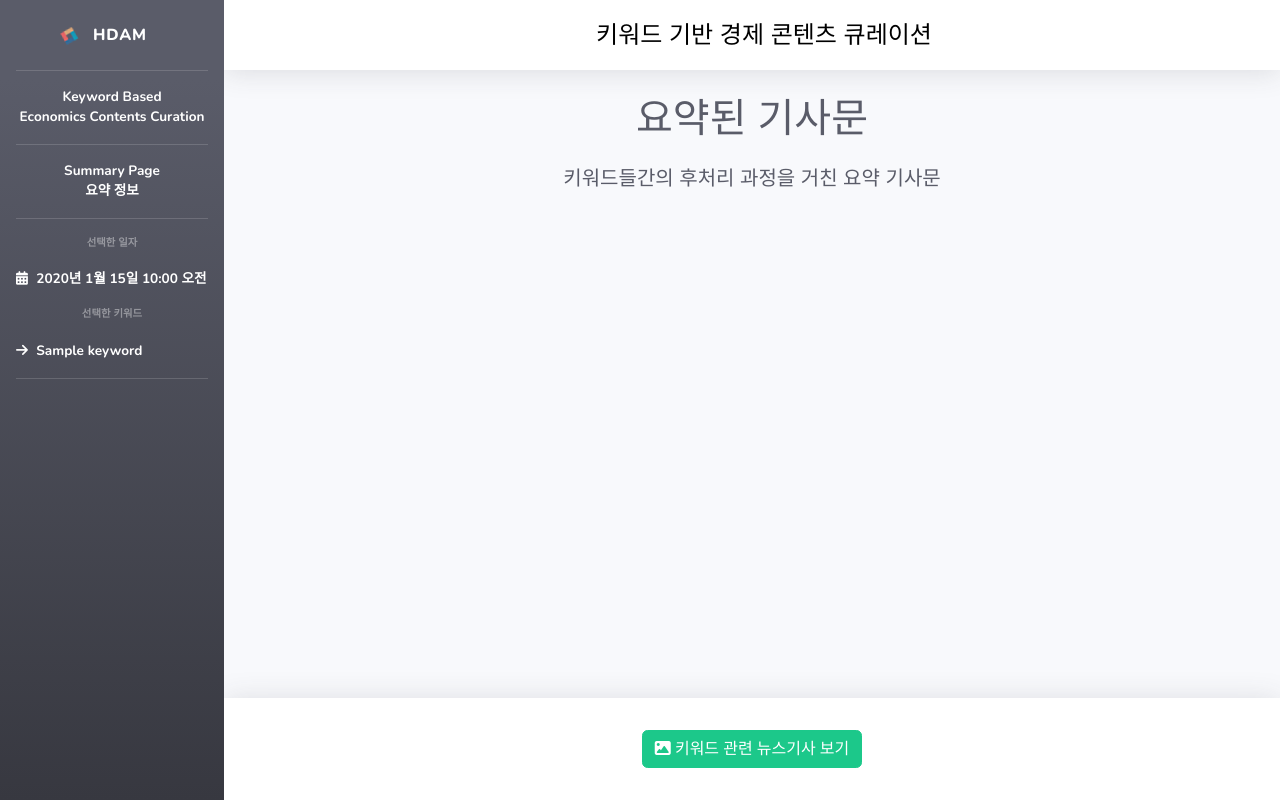
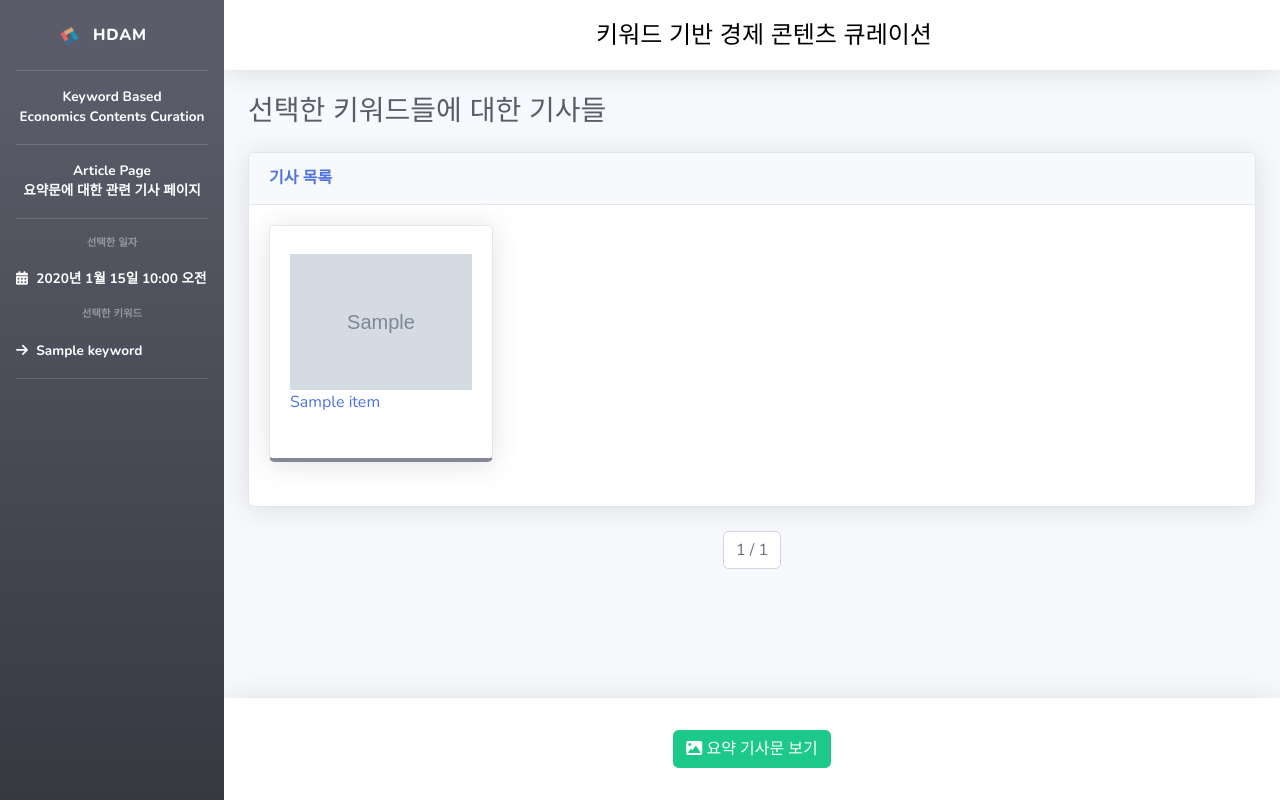
Before and after one commit to HBNU-SWUNIV/come-capstone23-hdam, a Django app: template 003 Code/Django_Project_HDAM/templates/Main/keyword_summary.html in a window 1280 px wide. Run offline with Django 4.2, Linux system fonts and the light colour scheme; the template is opened without the code that fills it: most values are stand-ins (such as "Sample title", 1, 10 or a date in 2020); grey boxes marked "Sample" are stand-in pictures; some libraries are stand-ins or nearby versions; some web fonts are replaced.

Commit message:
WEB : Pagination 방식 사용에 따른 템플릿 코드 변경 keyword_img.html

```diff
--- a/003 Code/Django_Project_HDAM/templates/Main/keyword_summary.html
+++ b/003 Code/Django_Project_HDAM/templates/Main/keyword_summary.html
@@ -3,7 +3,7 @@
 <html lang="ko">
 <head>
     <meta charset="UTF-8">
-    <title>Summary Page</title>
+    <title>요약문 관련 기사 정보</title>
     <meta name="viewport" content="width=device-width, initial-scale=1, shrink-to-fit=no">
 
      <!-- Custom fonts for this template-->
@@ -16,15 +16,9 @@
     <link rel="stylesheet" type="text/css" href="{% static 'css/fonts.css' %}">
     <!-- Custom styles for this template-->
     <link href="{%static 'css/main.css'%}" rel="stylesheet" />
-    <!--Word Cloud-->
-    <!--<script src="http://ajax.googleapis.com/ajax/libs/jquery/1.4.4/jquery.js"></script>-->
-    <!--최신버전-->
-    <script src="https://ajax.googleapis.com/ajax/libs/jquery/3.5.1/jquery.min.js"></script>
 
 
 </head>
-<!--<i class="fa-solid fa-arrow-right"></i> 화살표 fontawsome-->
-<!--<i class="fa-solid fa-square"></i> 네모 fontawesome-->
 <body id="page-top">
 
     <!-- Page Wrapper -->
@@ -57,8 +51,8 @@
             <!-- Nav Item - Dashboard -->
             <li class="nav-item active">
                 <a class="nav-link" href="#" style="pointer-events: none;">
-                    <span class="d-flex justify-content-center">Summary Page</span>
-                    <span class="d-flex justify-content-center">요약 정보</span>
+                    <span class="d-flex justify-content-center">Article Page</span>
+                    <span class="d-flex justify-content-center">요약문에 대한 관련 기사 페이지</span>
                 </a>
             </li>
 
@@ -83,7 +77,6 @@
                 <span>선택한 키워드</span>
             </div>
 
-            <!-- 내가 선택했던 키워드가 무엇인지 보여주는 PART-->
             {% for keyword in selected_keywords %}
             <li class="nav-item active">
                 <a class="nav-link">
@@ -106,6 +99,7 @@
             <!-- Main Content -->
             <div id="content">
 
+               <!-- TopNavbar -->
                 <nav class="navbar navbar-expand navbar-light bg-white topbar mb-4 static-top shadow justify-content-center">
                     <div class="text-center ml-4 mt-2">
                         <a href="{% url 'main' %}" style="text-decoration: none; color: black;">
@@ -119,20 +113,81 @@
                 <div class="container-fluid">
 
                     <!-- Page Heading (NavBar와 똑같은 단어)-->
-                    <div class="d-sm-flex align-items-center justify-content-center mb-4">
-                        <h1 class="h1 mb-0 text-gray-800">요약된 기사문</h1>
-                    </div>
-                    <div class="d-sm-flex align-items-center justify-content-center mb-4">
-                        <h1 class="h5 mb-0 text-gray-800">키워드들간의 후처리 과정을 거친 요약 기사문</h1>
+                    <div class="d-sm-flex align-items-center justify-content-between mb-4">
+                        <h1 class="h3 mb-0 text-gray-800">선택한 키워드들에 대한 기사들</h1>
                     </div>
 
-                    <!-- 전처리 이후 데이터 표시 TEST-->
-<!--                    <div>-->
-<!--                        {% for key, value in result_dict.items %}-->
-<!--                            <span>{{ value.title }}</span>-->
-<!--                            <span>{{ value.agency }}</span>-->
-<!--                        {% endfor %}-->
-<!--                    </div>-->
+                    <!--Begin of Big Card-->
+                    <div class="card shadow mb-4">
+                        <!--Big Card Head-->
+                        <div class="card-header py-3">
+                            <h6 class="m-0 font-weight-bold text-primary">기사 목록</h6>
+                        </div>
+                        <!--Begin of Big Card Body-->
+                        <div class="card-body">
+                            <div class="row">
+                                {% for item in page_obj %}
+                                    <!-- Begin of Small Card-->
+                                    <div class="col-xl-3 col-md-6 mb-4">
+                                        <div class="card border-bottom-secondary shadow h-100 py-2">
+                                            <!--Begin of Small Card Body-->
+                                            <div class="card-body">
+                                                <img src="{{item.THUMBNAIL}}" alt="image" class="img-fluid" />
+                                                <p>
+                                                    <a
+                                                        class="text-center"
+                                                        target="_blank"
+                                                        href="{{item.URL}}">
+                                                        {{item.TITLE}}
+                                                    </a>
+                                                </p>
+                                            </div>
+                                            <!--End of Small Card Body-->
+                                        </div>
+                                    </div>
+                                    <!-- End of Small Card-->
+
+                                    <!-- 2행 4열로 하기 위해 -->
+                                    {% if forloop.counter|divisibleby:4 and not forloop.last %}
+                                        </div><div class="row">
+                                    {% endif %}
+                                {% endfor %}
+                            </div> <!-- End of the last row -->
+                        </div>
+                        <!--End of Big Card Body-->
+                    </div>
+                    <!--End of Big Card-->
+
+                    <!--Begin of Page Selector-->
+                    <div class="d-sm-flex align-items-center justify-content-center mb-4">
+                        <div class="pagination d-flex align-items-center">
+                            {% if page_obj.has_previous %}
+                                <a class="btn btn-primary" href="?page=1">
+                                    <i class="fa-solid fa-angles-left"></i>
+                                </a>
+                                <a class="btn btn-primary" href="?page={{ page_obj.previous_page_number }}">
+                                    <i class="fa-solid fa-angle-left"></i>
+                                </a>
+                            {% endif %}
+
+                            <!-- Page Number Display -->
+                            <div class="form-control text-center mx-3 w-auto">
+                                <span>{{ page_obj.number }}</span> /
+                                <span>{{ page_obj.paginator.num_pages }}</span>
+                            </div>
+
+                            {% if page_obj.has_next %}
+                                <a class="btn btn-primary" href="?page={{ page_obj.next_page_number }}">
+                                    <i class="fa-solid fa-angle-right"></i>
+                                </a>
+                                <a class="btn btn-primary" href="?page={{ page_obj.paginator.num_pages }}">
+                                    <i class="fa-solid fa-angles-right"></i>
+                                </a>
+                            {% endif %}
+                        </div>
+                    </div>
+                    <!--End of Page Selector-->
+
 
 
                 </div>
@@ -140,12 +195,12 @@
             </div>
             <!-- End of Main Content -->
 
-            <!-- Footer 키워드 관련 뉴스 기사를 모아서 볼 수 있는 화면으로 넘어가는 페이지 -->
+            <!-- Footer 다시 요약문 관련 페이지로 넘어가는 버튼 -->
             <footer class="sticky-footer bg-white shadow">
-                <div class="container text-center my-auto">
-                        <a class="btn btn-success" href="{% url 'main_img' date=date keyword=keyword%}?page=1">
+                <div class="container text-center my-auto mx-auto">
+                        <a class="btn btn-success" href="{% url 'main_sum' date=date keyword=keyword %}">
                             <i class="fa-solid fa-image"> </i>
-                            <span> 키워드 관련 뉴스기사 보기</span>
+                            <span> 요약 기사문 보기</span>
                         </a>
                 </div>
             </footer>
```
Lines whose indentation alone changed are shown as unchanged.
